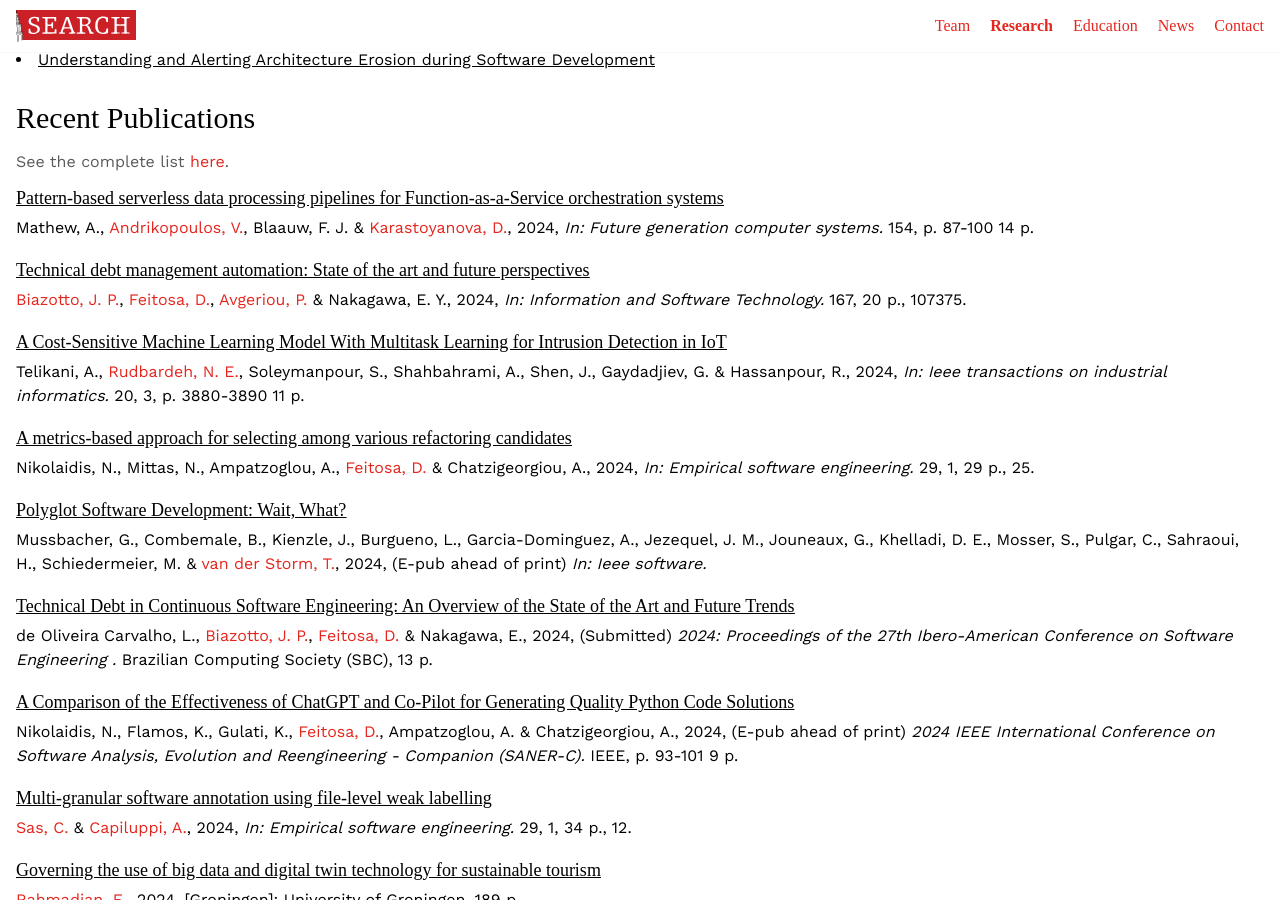
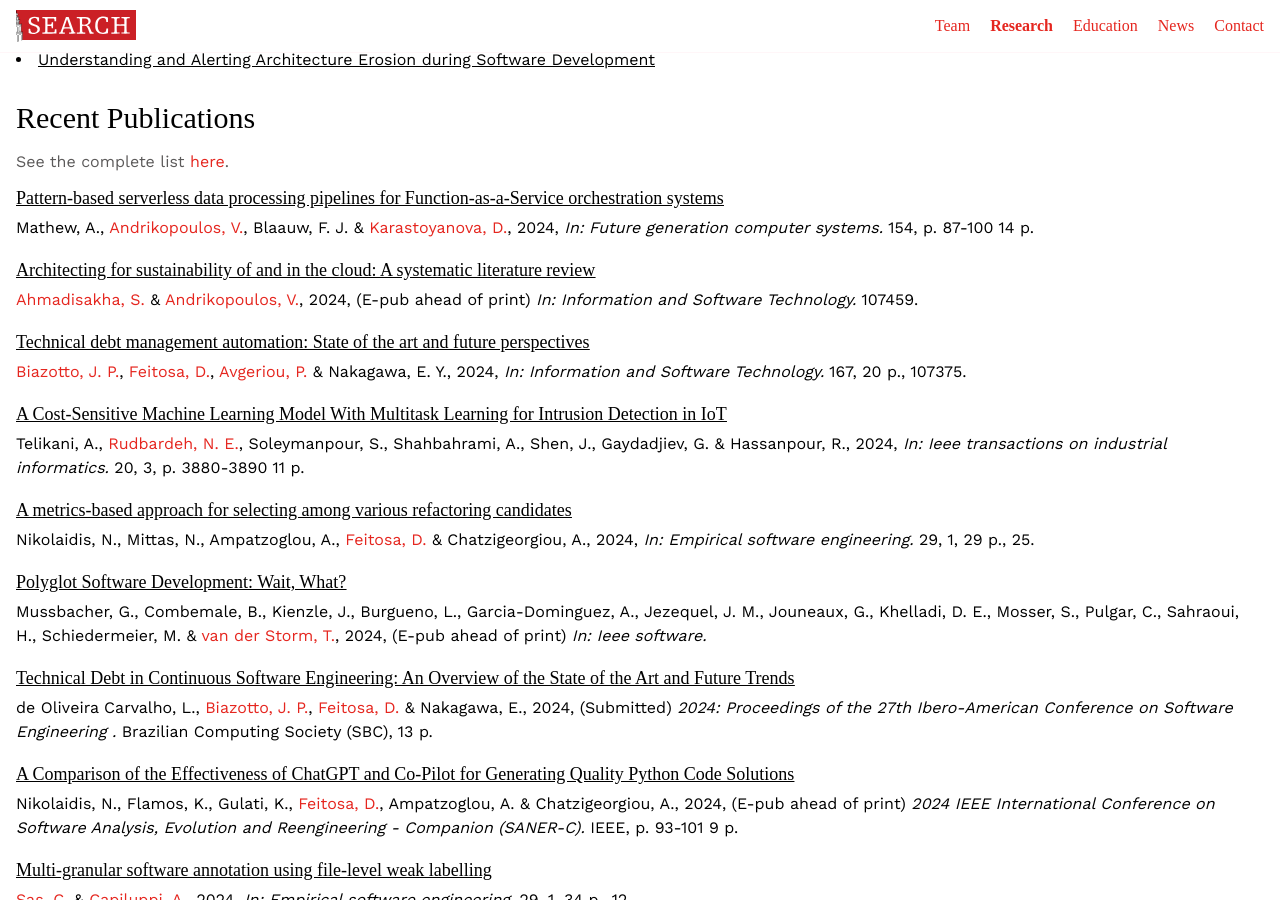
Before and after one commit to search-rug/search-rug.github.io, a Jekyll site: the page built from _pages/research.html, in a window 1280 px wide and 900 px high, scrolled down 1016 px. Built offline with Jekyll 4.4.1, drawn with Linux system fonts in a browser that asks for light colours; some web fonts are replaced.

Commit message:
Update contributions

```diff
--- a/_data/publications.json
+++ b/_data/publications.json
@@ -3,6 +3,11 @@
         "title": "Pattern-based serverless data processing pipelines for Function-as-a-Service orchestration systems",
         "url": "https://research.rug.nl/en/publications/pattern-based-serverless-data-processing-pipelines-for-function-a",
         "description": "<div class=\"rendering rendering_researchoutput  rendering_researchoutput_portal-short rendering_contributiontojournal rendering_portal-short rendering_contributiontojournal_portal-short\"><h3 class=\"title\"><a rel=\"ContributionToJournal\" href=\"https://research.rug.nl/en/publications/pattern-based-serverless-data-processing-pipelines-for-function-a\" class=\"link\"><span>Pattern-based serverless data processing pipelines for Function-as-a-Service orchestration systems</span></a></h3><span>Mathew, A.</span>, <a rel=\"Person\" href=\"https://research.rug.nl/en/persons/vasilios-andrikopoulos\" class=\"link person\"><span>Andrikopoulos, V.</span></a>, <span>Blaauw, F. J.</span> &amp; <a rel=\"Person\" href=\"https://research.rug.nl/en/persons/dimka-karastoyanova\" class=\"link person\"><span>Karastoyanova, D.</span></a>, <span class=\"date\">2024</span>, <span class=\"journal\">In: <span>Future generation computer systems.</span></span> <span class=\"volume\">154</span>, <span class=\"pages\">p. 87-100</span> <span class=\"numberofpages\">14 p.</span></div>"
+    },
+    {
+        "title": "Architecting for sustainability of and in the cloud: A systematic literature review",
+        "url": "https://research.rug.nl/en/publications/architecting-for-sustainability-of-and-in-the-cloud-a-systematic-",
+        "description": "<div class=\"rendering rendering_researchoutput  rendering_researchoutput_portal-short rendering_contributiontojournal rendering_portal-short rendering_contributiontojournal_portal-short\"><h3 class=\"title\"><a rel=\"ContributionToJournal\" href=\"https://research.rug.nl/en/publications/architecting-for-sustainability-of-and-in-the-cloud-a-systematic-\" class=\"link\"><span>Architecting for sustainability of and in the cloud: A systematic literature review</span></a></h3><a rel=\"Person\" href=\"https://research.rug.nl/en/persons/sahar-ahmadisakha\" class=\"link person\"><span>Ahmadisakha, S.</span></a> &amp; <a rel=\"Person\" href=\"https://research.rug.nl/en/persons/vasilios-andrikopoulos\" class=\"link person\"><span>Andrikopoulos, V.</span></a>, <span class=\"date\">2024</span>, (E-pub ahead of print) <span class=\"journal\">In: <span>Information and Software Technology.</span></span> 107459.</div>"
     },
     {
         "title": "Technical debt management automation: State of the art and future perspectives",
```
